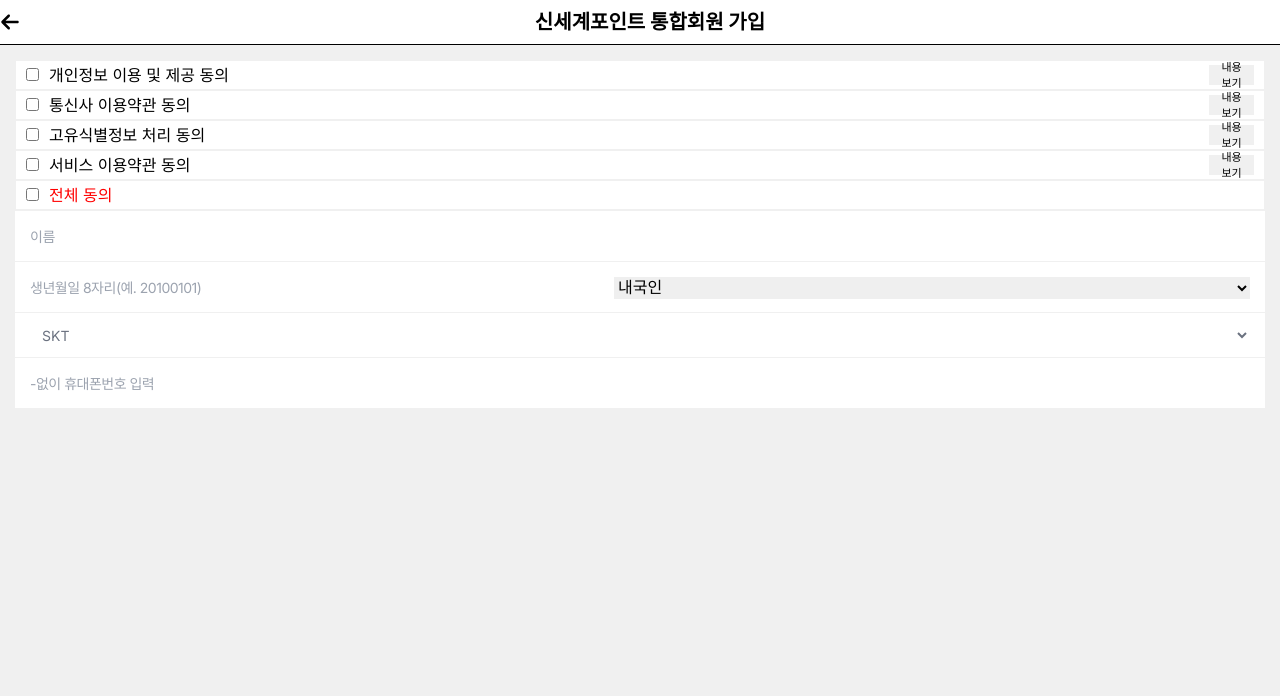
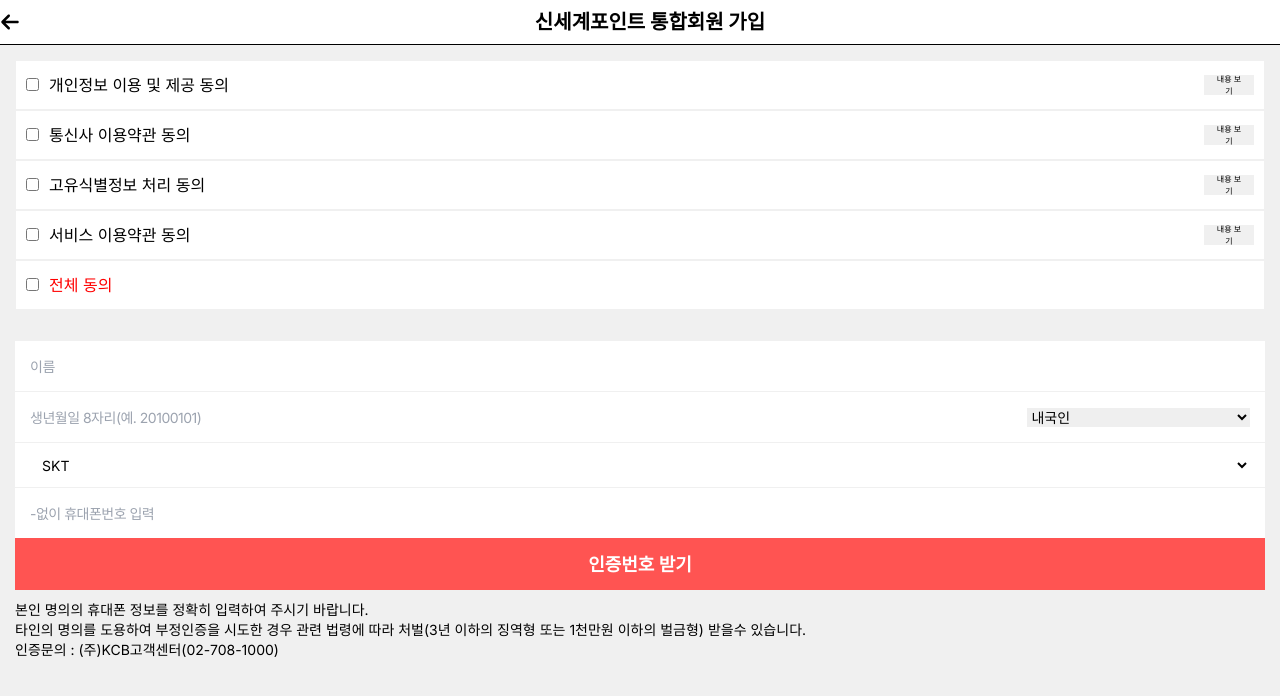
Before and after one commit to myonjin/Tyranno, a Next.js app: page /user/auth in a window 1280 px wide. Shown: the top 696 px of the page. Built offline with nearby package versions, Linux system fonts and the light colour scheme.

Commit message:
style : 전화번호 인증

```diff
--- a/src/app/user/auth/page.tsx
+++ b/src/app/user/auth/page.tsx
@@ -75,6 +75,7 @@ import HeaderTitle from '@/components/ui/HeaderTitle'
 import './terms.css'
 import React, { useState } from 'react'
 import { Checkbox } from '@nextui-org/react'
+import './../signupintro/signup.css'
 
 function Auth() {
     const [terms, setTerms] = useState([
@@ -107,6 +108,15 @@ function Auth() {
             setCheckedItem([])
         }
     }
+    const [phoneNumberString, setPhoneNumberString] = useState('')
+
+    const parsingPhoneNumber = (num: string) => {
+        return num
+            .replace(/[^0-9]/g, '')
+            .replace(/^(\d{0,3})(\d{0,4})(\d{0,4})$/g, '$1-$2-$3')
+            .replace(/(-{1,2})$/g, '')
+    }
+
     console.log(checkedItem)
     return (
         <div>
@@ -138,7 +148,7 @@ function Auth() {
                         <span style={{ padding: '10px', color: 'red' }}>전체 동의</span>
                     </label>
                 </div>
-                <div className="auth_user">
+                <div className="auth_user" style={{ marginTop: '30px' }}>
                     <span className="inp_txt">
                         <input className="input-content" type="text" id="userName" name="name" placeholder="이름" />
                         {/* <div className="tag-group">
@@ -151,7 +161,11 @@ function Auth() {
                     <span className="inp_txt">
                         <input type="text" className="input-content" placeholder="생년월일 8자리(예. 20100101)" />
                         <label htmlFor="currency" className="" />
-                        <select id="currency" name="foriegn">
+                        <select
+                            id="currency"
+                            name="foriegn"
+                            style={{ fontSize: '14px', color: '#000', marginLeft: '65%' }}
+                        >
                             <option>내국인</option>
                             <option>외국인</option>
                         </select>
@@ -162,7 +176,8 @@ function Auth() {
                         <select
                             id="currency"
                             name="phone-type"
-                            className="h-full rounded-md border-0 bg-transparent py-0 pl-2 pr-7 text-gray-500 focus:ring-2 focus:ring-inset focus:ring-indigo-600 sm:text-sm"
+                            style={{ fontSize: '14px', color: '#000' }}
+                            className="h-full rounded-md border-0 bg-transparent py-0 pl-2 pr-7 text-gray-500 focus:ring-2 focus:ring-inset focus:ring-indigo-600 "
                         >
                             <option>SKT</option>
                             <option>KT</option>
@@ -175,14 +190,30 @@ function Auth() {
                     <span className="inp_txt">
                         <input
                             className="input-content"
-                            type="text"
-                            id="userName"
-                            name="name"
+                            type="tel"
+                            value={phoneNumberString}
+                            maxLength={13}
+                            onChange={(e) => setPhoneNumberString(parsingPhoneNumber(e.target.value))}
                             placeholder="-없이 휴대폰번호 입력"
                         />
 
                         <label className="userName"></label>
                     </span>
+                    <span>
+                        <button className="button-groups" style={{ backgroundColor: '#ff5452' }}>
+                            인증번호 받기
+                        </button>
+                    </span>
+                    <div className="m_auth_section">
+                        <ul className="noti_list">
+                            <li className="text-sm">본인 명의의 휴대폰 정보를 정확히 입력하여 주시기 바랍니다.</li>
+                            <li className="text-sm">
+                                타인의 명의를 도용하여 부정인증을 시도한 경우 관련 법령에 따라 처벌(3년 이하의 징역형
+                                또는 1천만원 이하의 벌금형) 받을수 있습니다.
+                            </li>
+                            <li className="text-sm">인증문의 : (주)KCB고객센터(02-708-1000)</li>
+                        </ul>
+                    </div>
                 </div>
             </div>
         </div>
--- a/src/app/user/auth/terms.css
+++ b/src/app/user/auth/terms.css
@@ -10,15 +10,15 @@
     padding: 10px;
     position: relative;
     align-items: center;
-    height: 30px;
+    height: 50px;
     justify-content: space-between;
     display: flex;
 }
 .terms-content {
     padding: 10px;
-    width: 45px;
-    height: 6px;
-    font-size: 11px;
+    width: 50px;
+    height: 17px;
+    font-size: 8px;
     background-color: #f0f0f0;
     text-align: center;
     align-items: center;
@@ -56,6 +56,7 @@
 #currency {
     /* padding-right: ; */
     width: 100%; /* 셀렉트 박스의 너비 조정 */
+    border: 0 none;
 }
 
 .tag-group {
--- a/src/app/user/signupintro/page.tsx
+++ b/src/app/user/signupintro/page.tsx
@@ -21,11 +21,11 @@ function Signup() {
                 <button className="button-groups" style={{ backgroundColor: '#ff5452' }}>
                     멤버십 혜택 받고 가입하기
                 </button>
-                {/* <label> */}
-                <button className="button-groups">
-                    <Link href="/user/auth"> 통합회원만 가입하기 </Link>
-                </button>
-                {/* </label> */}
+                <label>
+                    <button className="button-groups" style={{ backgroundColor: '#f0f0f0' }}>
+                        <Link href="/user/auth"> 통합회원만 가입하기 </Link>
+                    </button>
+                </label>
             </div>
         </div>
     )
```
